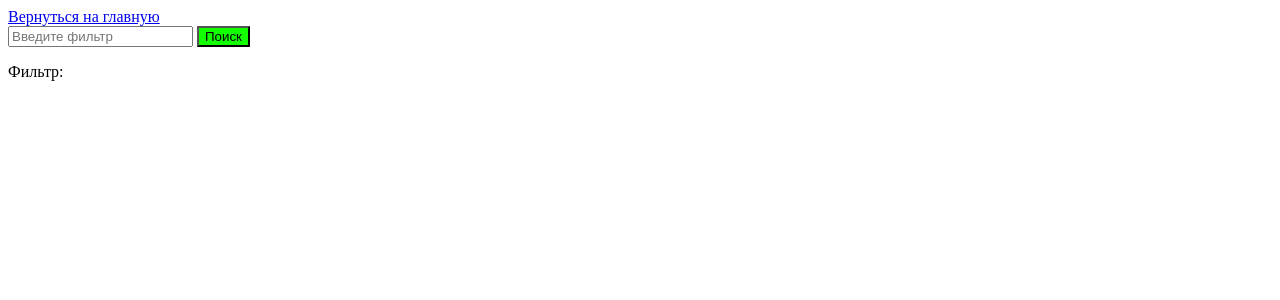
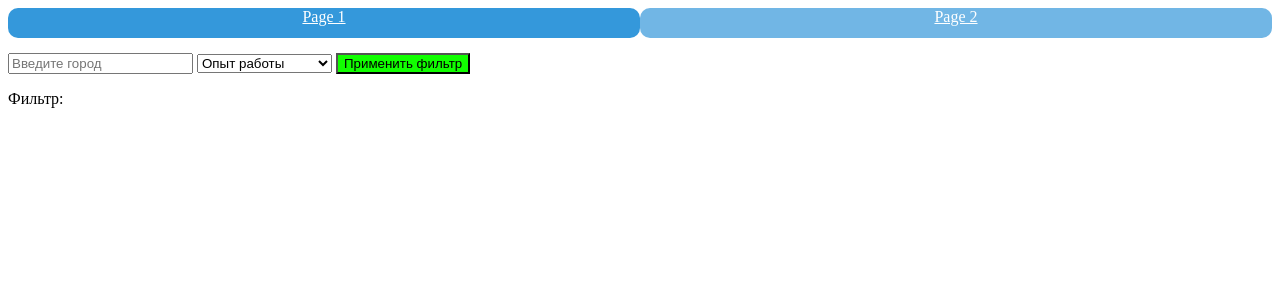
Before and after one commit to Vasyukova-Nat/MyParser, a Flask app: page /results in a window 1280 px wide. Shown: the top 300 px of the page. Run offline with Flask 3, Linux system fonts and the light colour scheme; data that the repository does not hold is empty; some libraries are stand-ins or nearby versions.

Commit message:
2 pages, 2 DB filters - area and experience

```diff
--- a/app.py
+++ b/app.py
@@ -90,20 +90,25 @@ def drop_table(conn):
 
 ##############################################################################################################################
 
-def get_vacancies_exp(key_experience_db):  #Фильтр БД на опыт
+def get_vacancies_exp(key_area_db, key_experience_db):  #Фильтр БД на опыт
     conn = connect_to_db()
     cur = conn.cursor()
-    if key_experience_db=='':
-        cur.execute("SELECT * FROM vacancies LIMIT 10")
-    else:
+    if key_area_db=='' and key_experience_db=='':
+        cur.execute("SELECT * FROM vacancies") # FROM vacancies LIMIT 200
+    elif key_area_db:
+        if key_experience_db:
+            cur.execute(f"SELECT * FROM vacancies WHERE vacancy_area = '{key_area_db}' AND experience = '{key_experience_db}'")
+        else:
+            cur.execute(f"SELECT * FROM vacancies WHERE vacancy_area = '{key_area_db}'")
+    elif key_experience_db:
         cur.execute(f"SELECT * FROM vacancies WHERE experience = '{key_experience_db}'")
+
     rows = cur.fetchall()
     db_experience = ''
     for row in rows:
         db_experience += str(row) + '\n'
-    conn.close()  #Закрытие соединения с БД
+    conn.close()
     cur.close()
-    #print('GET exppppppppppppppppppppp', db_experience, 'O')
     return(db_experience)
 #########################################################################################
 
@@ -114,36 +119,35 @@ app = Flask(__name__)
 
 @app.route('/')
 def index():
-    # Предполагаем, что пользователь уже ввел значение keyword и оно сохранено в сессии
     keyword = request.args.get('keyword', '')
     if not keyword:
-        return render_template('index.html')  # Перенаправляем пользователя на страницу ввода, если keyword пустое
+        return render_template('index.html')
+    conn = connect_to_db()
+    drop_table(conn)
+    create_table(conn)
 
-    # Вызываем функцию парсера с переданным значением keyword
-    #data = getPage(page=0, keyword=keyword)
-    # Преобразуем результат в JSON и возвращаем его пользователю
-    #return jsonify(data)
+    for page in range(0,3):
 
-    #Мое
-    conn = connect_to_db()  #Добавила строчку позже и сама, может не работать
-    drop_table(conn)  #УДАЛЯЕМ ТАБЛИЦУ
-    create_table(conn)  # Создаем таблицу, если ее нет
+        data = getPage(page=0, keyword=keyword) # Получаем данные и сохраняем их в базу
+        printVacancyInfo(data, conn)
 
-    data = getPage(page=0, keyword=keyword) # Получаем данные и сохраняем их в базу
-    printVacancyInfo(data, conn)
+        if (data['pages'] - page) <= 1:  # Проверка на последнюю страницу, если вакансий меньше 2000
+            break
+
+        time.sleep(0.25) # Необязательная задержка, чтобы не нагружать сервисы hh.
+
+
     conn.close()  # Закрываем соединение с базой данных
 
-    result = 'Парсинг запущен'
+    result = 'Парсинг завершён'
     return render_template('index.html', result=result)
 
 @app.route('/results')
 def results():
+    key_area_db = request.args.get('key_area_db', '')
     key_experience_db = request.args.get('key_experience_db', '')
-    # if not key_experience_db:
-    #     return render_template('results.html')
 
-    filterr = str(get_vacancies_exp(key_experience_db=key_experience_db))
-    print('FILT', key_experience_db, filterr)
+    filterr = str(get_vacancies_exp(key_area_db=key_area_db, key_experience_db=key_experience_db))
     return render_template('results.html', filterr=filterr)
 
 
--- a/templates/results.html
+++ b/templates/results.html
@@ -4,13 +4,39 @@
 <head>
     <meta charset="UTF-8">
     <title>Результаты</title>
+    <style>
+        #key_experience_db {
+            color: rgb(0, 0, 0);
+        }
+        #key_experience_db option[disabled] {
+            color: rgb(154, 154, 154);
+        }
+    </style>
 </head>
 
 <body>
-    <a href="/">Вернуться на главную</a>
+    <!-- <a href="/">Вернуться на главную</a> -->
+    <div style="width: 100%; display: flex;">
+        <a href="/"
+            style="width: 50%; height: 30px; text-align: center; background-color: #3498db; color: white; cursor: pointer; border-radius: 10px; margin-bottom: 15px;">Page
+            1</a>
+        <a href="/results"
+            style="width: 50%; height: 30px; text-align: center; background-color: #71b6e5; color: white; cursor: pointer; border-radius: 10px;">Page
+            2</a>
+    </div>
+
     <form action="/results">
-        <input type="text" name="key_experience_db" placeholder="Введите фильтр">
-        <button type="submit" style="background-color: #11ff00;">Поиск</button>
+        <!-- <input type="text" name="key_experience_db" placeholder="Введите фильтр"> -->
+        <input type="text" name="key_area_db" placeholder="Введите город">
+
+        <select id="key_experience_db" name="key_experience_db">
+            <option disabled selected>Опыт работы</option>
+            <option value="Нет опыта">Нет опыта</option>
+            <option value="От 1 года до 3 лет">От 1 года до 3 лет</option>
+            <option value="От 3 до 6 лет">От 3 до 6 лет</option>
+        </select>
+
+        <button type="submit" style="background-color: #11ff00;">Применить фильтр</button>
     </form>
 
     <p>Фильтр:</p>
```
Also changed, not shown: templates/index.html (+6 -1 lines).
